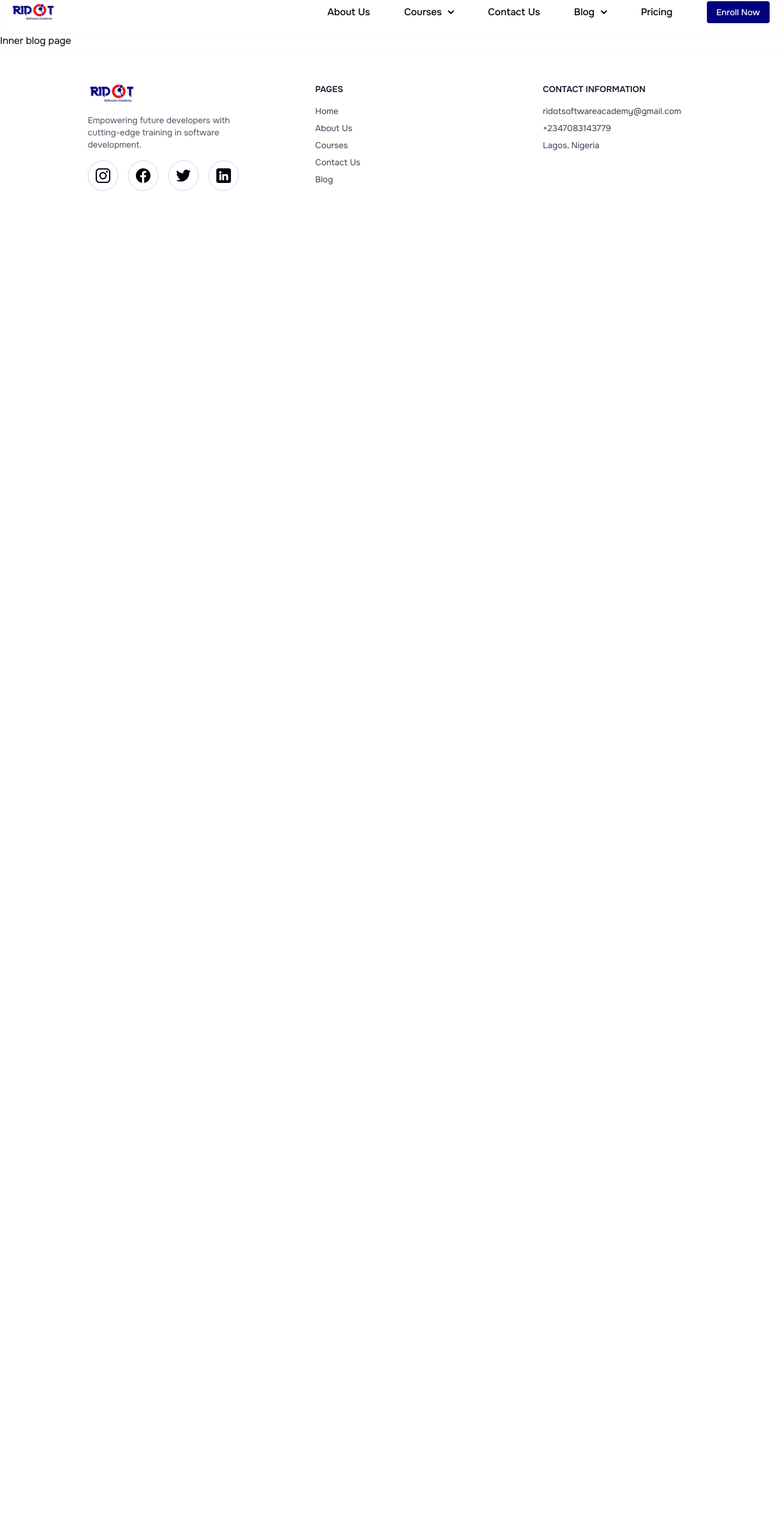
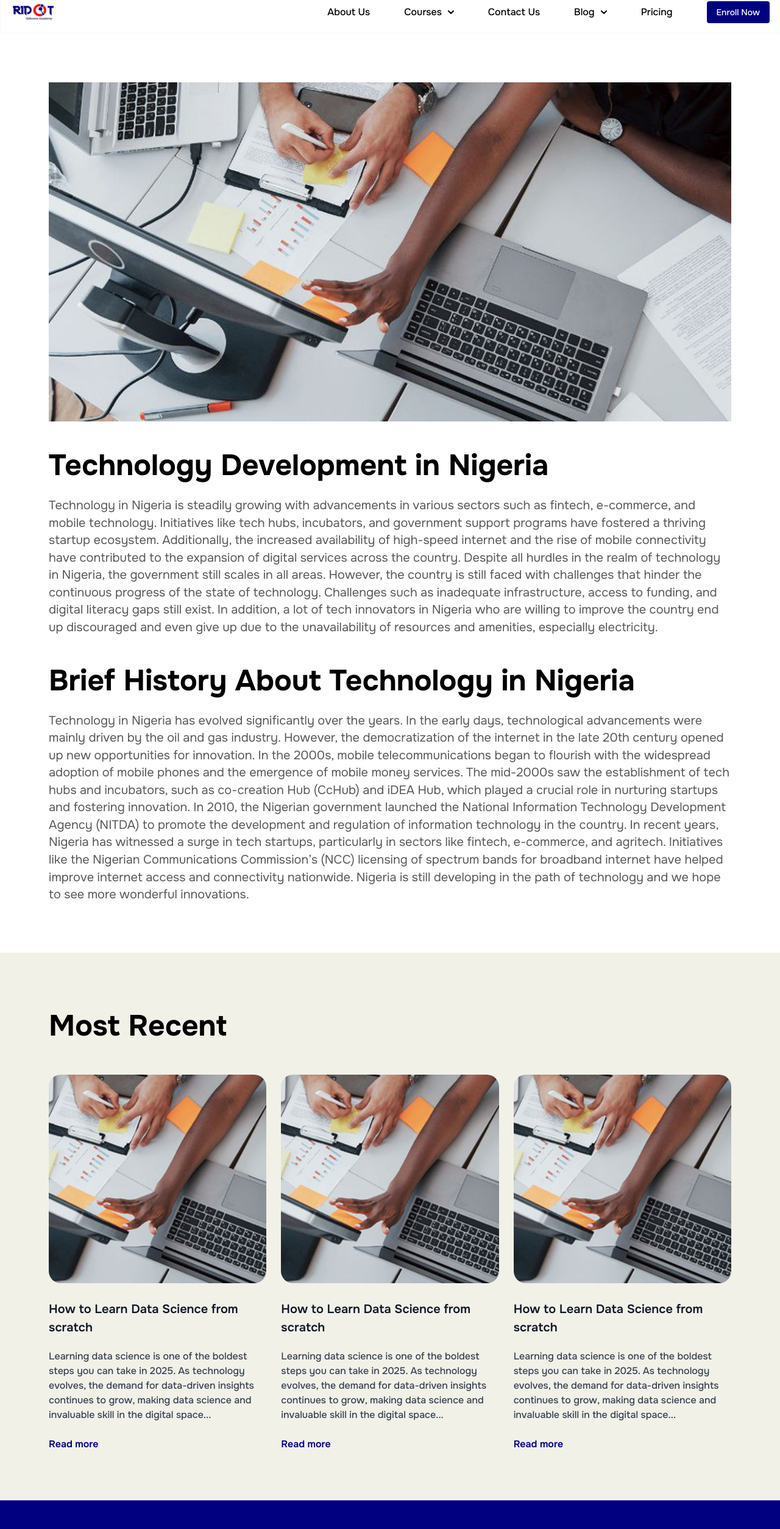
Before and after one commit to rahmlad-aramide/ridot-software-academy, a Next.js app: page /blogs/1 in a window 1280 px wide. Shown: the part 15-2522 px from the top of the page at 61% size. Before the commit the page ends 800 px from the top, so only its background shows below. Built offline with nearby package versions, Linux system fonts and the light colour scheme.

Commit message:
Implemented Inner Blogs

```diff
--- a/app/blogs/[slug]/page.tsx
+++ b/app/blogs/[slug]/page.tsx
@@ -1,5 +1,43 @@
+import Image from "next/image";
+import Blog from '@/app/blogs/blog';
+import Community from '@/features/about_us/Community';
+
 export default function Page() {
   return (
-    <main>Inner blog page</main>
+    <main>
+      <div className="w-full h-[200px] sm:h-[400px] md:h-[636px] relative px-5 pt-5 md:px-20 md:pt-20">
+  <div className="relative w-full h-full">
+    <Image
+      className="object-cover"
+      src="/inner-blog-image.png"
+      alt="inner-blog-img"
+      quality={100}
+      fill
+      sizes="100vw"
+      priority
+    />
+  </div>
+</div>
+
+<div className="flex flex-col space-y-5 px-5 pt-5 sm:px-10 sm:pt-10 md:px-20 md:pt-10">
+<h2 className="text-2xl md:text-[48px] font-bold">Technology Development in Nigeria</h2>
+<p className="text-sm md:text-[20px] text-[rgb(89,89,92)]">Technology in Nigeria is steadily growing with advancements in various sectors such as fintech, e-commerce, and mobile technology. Initiatives like tech hubs, incubators, and government support programs have fostered a thriving startup ecosystem. Additionally, the increased availability of high-speed internet and the rise of mobile connectivity have contributed to the expansion of digital services across the country. Despite all hurdles in the realm of technology in Nigeria, the government still scales in all areas.
+However, the country is still faced with challenges that hinder the continuous progress of the state of technology. Challenges such as inadequate infrastructure, access to funding, and digital literacy gaps still exist. In addition, a lot of tech innovators in Nigeria who are willing to improve the country end up discouraged and even give up due to the unavailability of resources and amenities, especially electricity.</p>
+    </div>
+
+<div className="flex flex-col space-y-5 px-5 pt-5 pb-10 sm:px-10 sm:pt-10 sm:pb-15 md:px-20 md:pt-10 md:pb-20">
+<h2 className="text-2xl md:text-[48px] font-bold">Brief History About Technology in Nigeria</h2>
+<p className="text-sm md:text-[20px] text-[rgb(89,89,92)]">Technology in Nigeria has evolved significantly over the years. In the early days, technological advancements were mainly driven by the oil and gas industry. However, the democratization of the internet in the late 20th century opened up new opportunities for innovation. In the 2000s, mobile telecommunications began to flourish with the widespread adoption of mobile phones and the emergence of mobile money services.
+The mid-2000s saw the establishment of tech hubs and incubators, such as co-creation Hub (CcHub) and iDEA Hub, which played a crucial role in nurturing startups and fostering innovation. In 2010, the Nigerian government launched the National Information Technology Development Agency (NITDA) to promote the development and regulation of information technology in the country.
+In recent years, Nigeria has witnessed a surge in tech startups, particularly in sectors like fintech, e-commerce, and agritech. Initiatives like the Nigerian Communications Commission’s (NCC) licensing of spectrum bands for broadband internet have helped improve internet access and connectivity nationwide.
+Nigeria is still developing in the path of technology and we hope to see more wonderful innovations.</p>
+    </div>
+
+  <div className="bg-[rgb(242,241,232)] pt-10 md:pt-30">
+    <h2 className="font-bold text-2xl md:text-[48px] px-5 sm:px-10 md:px-20 leading-none md:leading-[0px]">Most Recent</h2>
+    <Blog limit={3} />
+  </div>
+  <Community />
+    </main>
   )
 }
--- a/app/blogs/blog.tsx
+++ b/app/blogs/blog.tsx
@@ -66,11 +66,17 @@ const blogPosts = [
     },
 ]
 
-export default function Blog() {
+interface BlogProps {
+  limit?: number;
+}
+
+export default function Blog({ limit }: BlogProps) {
+    const postsToDisplay = limit ? blogPosts.slice(0, limit) : blogPosts;
+
     return (
         <div className='w-full h-full p-4 lg:pt-10 xl:p-20'>
             <ul className='grid gap-6 grid-cols-1 sm:grid-cols-2 md:grid-cols-3'>
-                {blogPosts.map((blog, i) => (
+                {postsToDisplay.map((blog, i) => (
                     <li key={i} className='w-full '>
                         <div className="relative w-full h-[342px]">
                          <Image
--- a/components/navbar/index.tsx
+++ b/components/navbar/index.tsx
@@ -24,7 +24,7 @@ const navItems = [
     label: "Blog",
     submenu: [
       { label: "All posts", href: "/blogs" },
-      { label: "General", href: "/blogs?post=general" },
+      { label: "General", href: "/blogs/general" },
       { label: "Engineering", href: "/blogs?post=engineering" },
       { label: "Data", href: "/blogs?post=data" },
       { label: "Product", href: "/blogs?post=product" },
```
Also changed, not shown: public/inner-blog-image.png (added).
